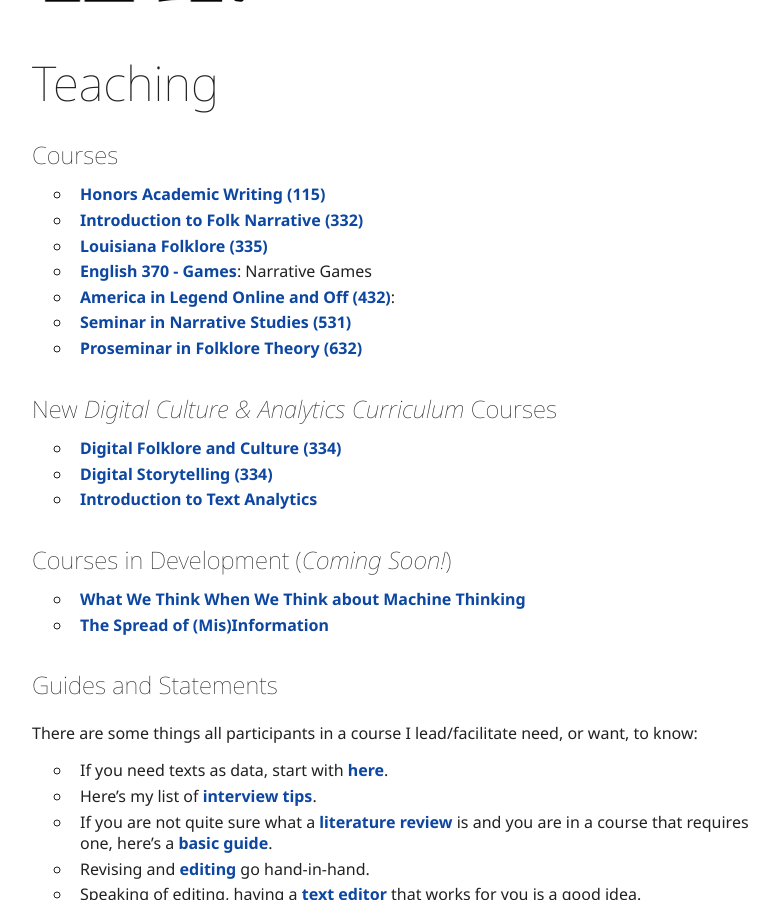
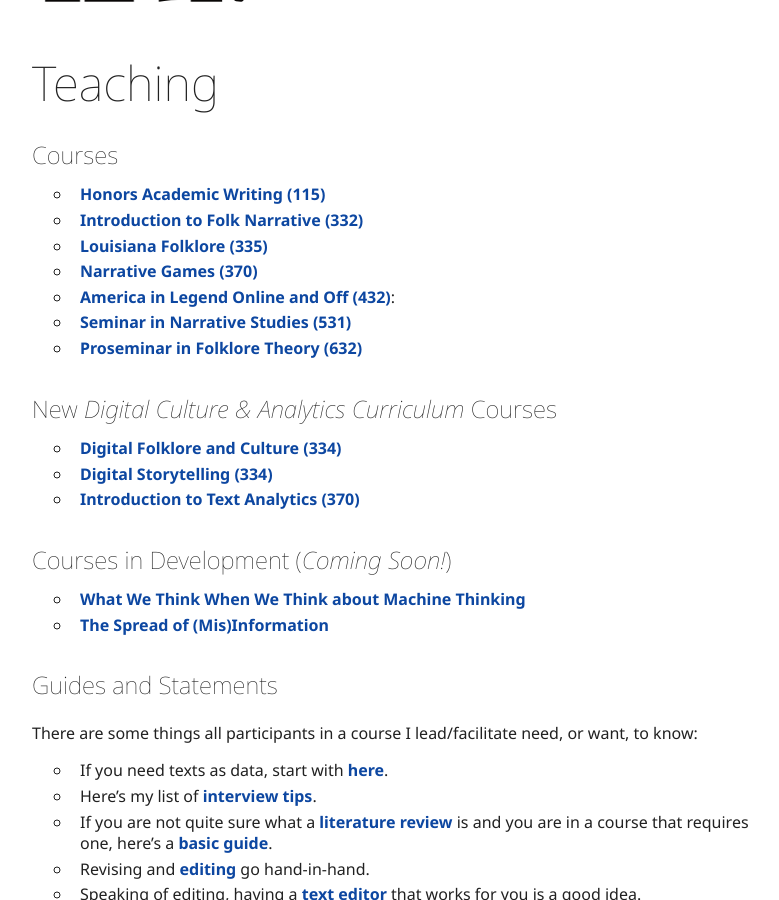
Before and after one commit to johnlaudun/jln, a Jekyll site: the page built from teaching/index.md, in a window 1280 px wide and 900 px high, scrolled down 339 px. Shown: the whole window, without its empty margins (248-1027 px from the left). Built offline with Jekyll 4.4.1, drawn with Linux system fonts in a browser that asks for light colours.

Commit message:
Cleanup of Teaching index.

```diff
--- a/teaching/index.md
+++ b/teaching/index.md
@@ -13,7 +13,7 @@ layout: page
 * [Honors Academic Writing (115)](courses/115/)
 * [Introduction to Folk Narrative (332)](courses/332/)
 * [Louisiana Folklore (335)](courses/335/)
-* [English 370 - Games](courses/370-games/): Narrative Games
+* [Narrative Games (370)](courses/370-games/)
 * [America in Legend Online and Off (432)](courses/432/):
 * [Seminar in Narrative Studies (531)](courses/531/)
 * [Proseminar in Folklore Theory (632)](courses/632/)
@@ -23,7 +23,7 @@ layout: page
 
 * [Digital Folklore and Culture (334)](courses/334-cultures/)
 * [Digital Storytelling (334)](courses/334-storytelling/)
-* [Introduction to Text Analytics](courses/370-ta/)
+* [Introduction to Text Analytics (370)](courses/370-ta/)
 
 
 ## Courses in Development (*Coming Soon!*)
```
